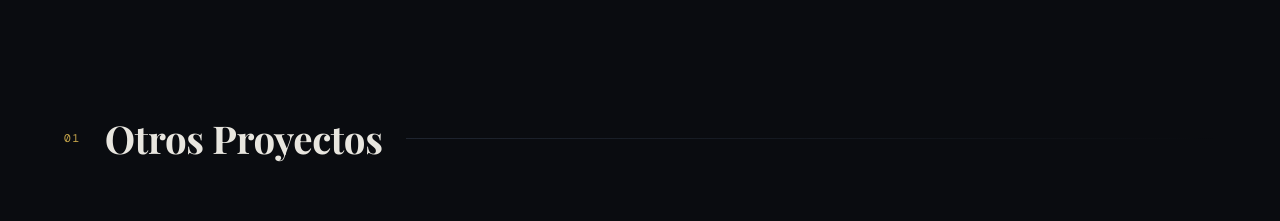
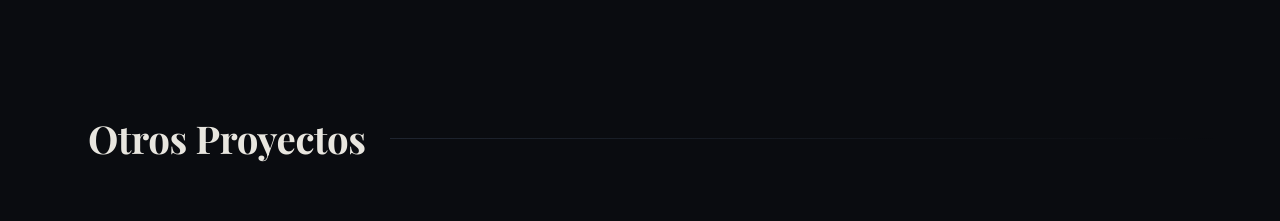
Before and after one commit to maison7/LunaMisaelMatias, a plain HTML site: page index.html in a window 1280 px wide. Shown: the part 800-1021 px from the top of the page. Drawn offline with nearby package versions, Linux system fonts and the light colour scheme.

Commit message:
Update index.html

```diff
--- a/index.html
+++ b/index.html
@@ -597,7 +597,7 @@
 
 <section id="otros-proyectos">
   <div class="section-header reveal">
-    <span class="section-num">01</span>
+    <span class="section-num"></span>
     <h2 class="section-title">Otros Proyectos</h2>
     <div class="section-line"></div>
   </div>
```
